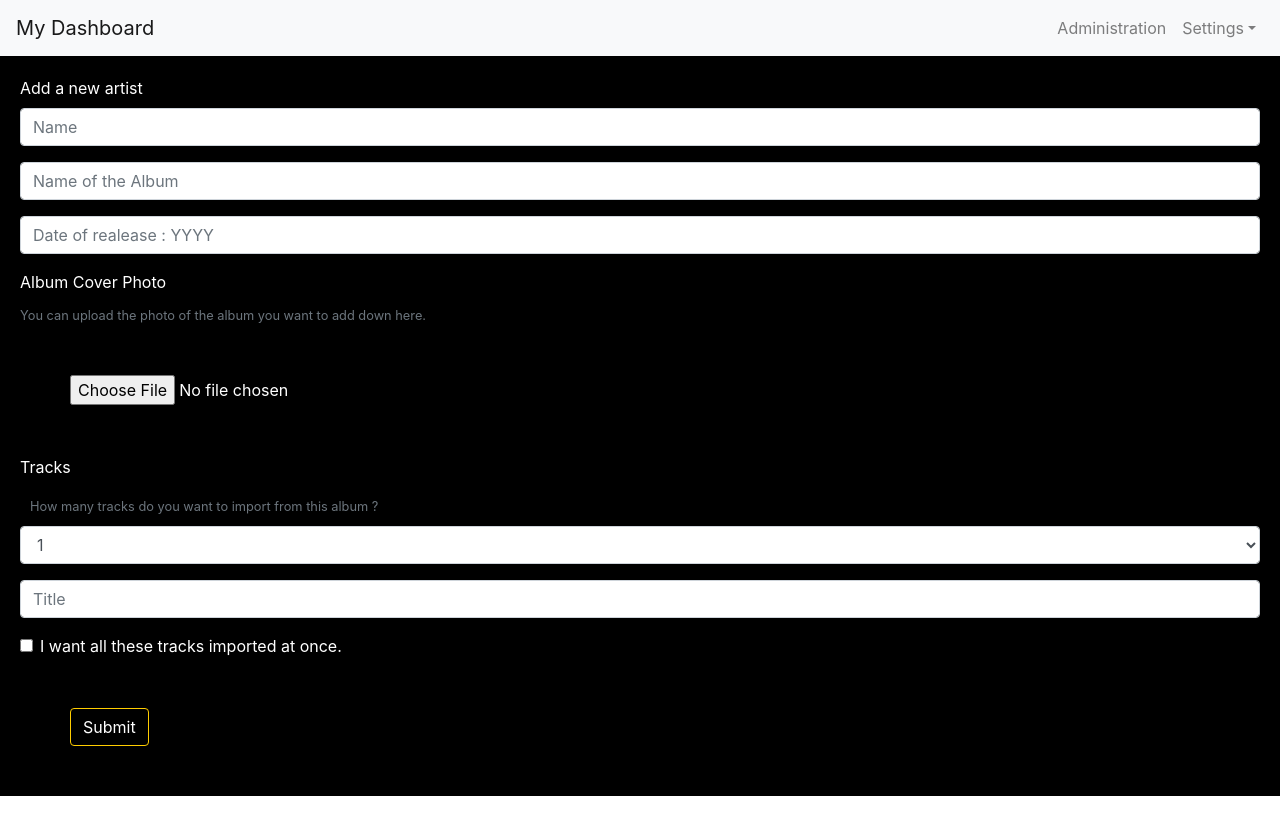
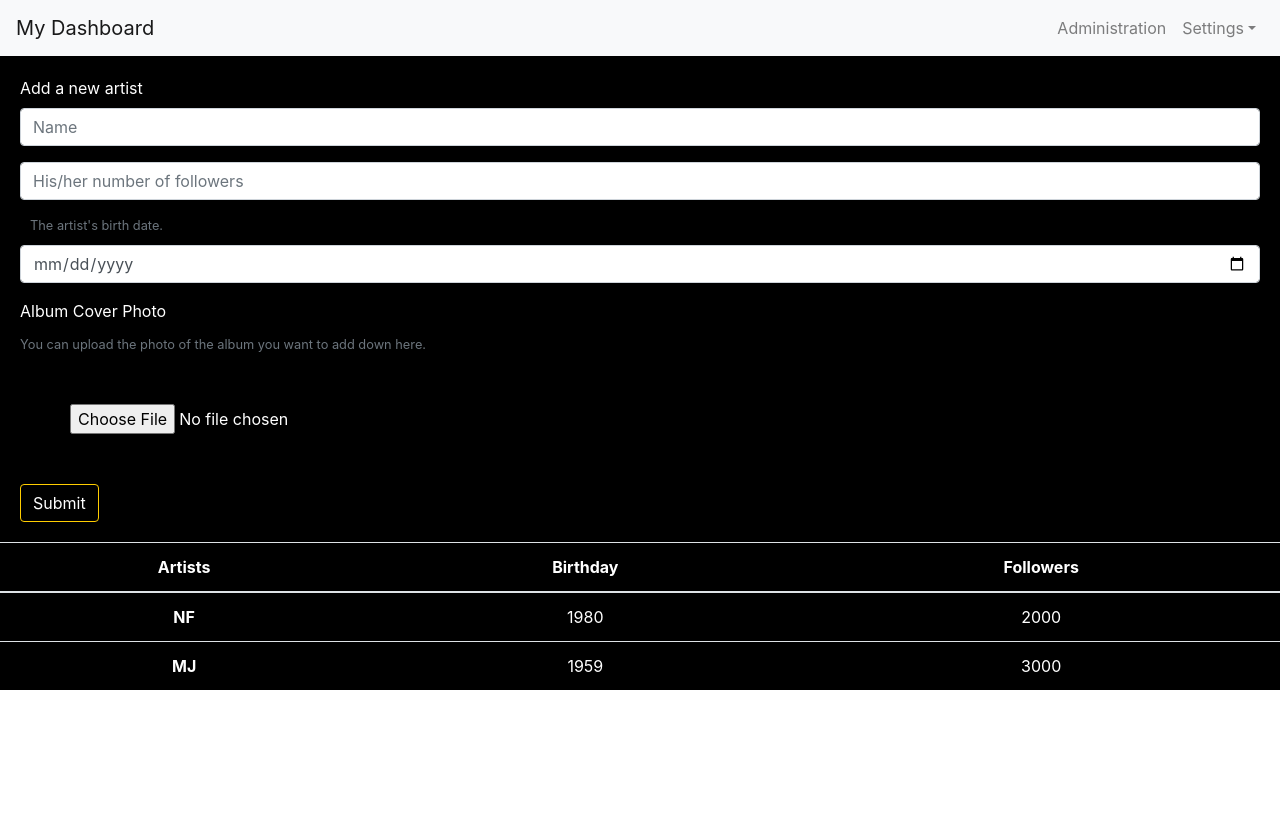
Before and after one commit to aliceValet/project, a React (Create React App) app: page /fillForm in a window 1280 px wide. Shown: the top 816 px of the page. Built offline with nearby package versions, Linux system fonts and the light colour scheme; no server answers.

Commit message:
trying hard to link front to back but unsuccessful so far.

```diff
--- a/package.json
+++ b/package.json
@@ -3,7 +3,10 @@
   "version": "0.1.0",
   "private": true,
   "dependencies": {
+    "axios": "^0.18.0",
+    "body-parser": "^1.18.3",
     "bootstrap": "^4.3.1",
+    "cors": "^2.8.5",
     "react": "^16.8.4",
     "react-bootstrap": "^1.0.0-beta.5",
     "react-dom": "^16.8.4",
--- a/src/App.js
+++ b/src/App.js
@@ -2,6 +2,7 @@ import React, { Component } from 'react';
 import logo from './logo.svg';
 import './App.css';
 import Routes from "./routes";
+
 
 import FirstComp from "./FirstComponent";
 import NavDraw from "./NavDrawer";
--- a/src/Carte.js
+++ b/src/Carte.js
@@ -3,9 +3,24 @@ import {
   ResponsiveContainer
 } from 'recharts';
 import { Card, Button, CardTitle, CardText } from 'reactstrap';
+import axios from 'axios';
 
 class Carde extends PureComponent {
   static jsfiddleUrl = 'https://jsfiddle.net/alidingling/90v76x08/';
+
+  constructor(props){
+    super(props);
+    this.state = {
+      Listenings : null
+    }
+
+  }
+  componentDidMount(){
+    axios.get("http://localhost:3000/tracks/")
+    .then(res => {
+      this.setState({Listenings : res.data})
+    })
+  }
 
   render() {
     return (
--- a/src/FillForm.css
+++ b/src/FillForm.css
@@ -2,3 +2,9 @@
 	background-color: #000000;
 	color : white;
 }
+th{
+	text-align: center;
+}
+td{
+	text-align: center;
+}
--- a/src/FillForm.js
+++ b/src/FillForm.js
@@ -2,63 +2,17 @@ import React from 'react';
 import { Button, Form, FormGroup, Label, Input, FormText } from 'reactstrap';
 import './FillForm.css';
 import NavBarre from './NavBarre';
-
+import TableCompo from './TableComp';
+import Formul from "./Formulaire";
 
 class FillForm extends React.Component {
   render() {
     return (
       <div className="filling">
       <NavBarre/>
-      <Form style={{backgroundColor: "100",margin:20}}>
-        <FormGroup>
-          <Label for="SurName">Add a new artist</Label>
-          <Input type="text" name="surname" id="NomFam" placeholder="Name" />
-        </FormGroup>
-        <FormGroup>
-          <Input type="text" name="name" id="Prenom" placeholder="Name of the Album" />
-        </FormGroup>
-         <FormGroup>
-          <Input type="text" name="birthday" id="BirthDate" placeholder="Date of realease : YYYY" />
-        </FormGroup>
-        <FormGroup >
-          <Label for="exampleFile">Album Cover Photo</Label>
-           <FormText color="muted">
-            You can upload the photo of the album you want to add down here.
-          </FormText>
-          <Input type="file" name="file" id="exampleFile" style={{margin:50}}/>
-        </FormGroup>
-        <FormGroup>
-          <Label for="Expectation">Tracks</Label>
-          <FormText color="muted" style={{margin : 10}}>
-            How many tracks do you want to import from this album ?
-          </FormText>
-          <Input type="select" name="select" id="exampleSelect">
-            <option>1</option>
-            <option>2</option>
-            <option>3</option>
-            <option>4</option>
-            <option>5</option>
-            <option>6</option>
-            <option>7</option>
-            <option>8</option>
-            <option>9</option>
-            <option>10</option>
+      <Formul/>
 
-          </Input>
-        </FormGroup>
-        <FormGroup>
-          <Input type="text" name="TrackTitle" id="TrackTit" placeholder="Title" />
-        </FormGroup>
-
-
-        <FormGroup check>
-          <Label check>
-            <Input type="checkbox" />{' '}
-            I want all these tracks imported at once.
-          </Label>
-        </FormGroup>
-        <Button style={{backgroundColor:"#000000", borderColor:"#FFCD00", margin:50}} >Submit</Button>
-      </Form>
+      <TableCompo/>
       </div>
     );
   }
--- /dev/null
+++ b/src/Formulaire.js
@@ -0,0 +1,36 @@
+import React from 'react';
+import { Button, Form, FormGroup, Label, Input, FormText } from 'reactstrap';
+import './Formulaire.css';
+
+class Formul extends React.Component {
+  render() {
+    return (
+      <Form style={{backgroundColor: "100",margin:20}}>
+        <FormGroup>
+          <Label for="SurName">Add a new artist</Label>
+          <Input type="text" name="Name" id="NomFam" placeholder="Name" />
+        </FormGroup>
+        <FormGroup>
+          <Input type="text" name="nbfollowers" id="Followers" placeholder="His/her number of followers" />
+        </FormGroup>
+        <FormText color="muted" style={{margin : 10}}>
+           The artist's birth date.
+          </FormText>
+         <FormGroup>
+          <Input type="date" name="birthday" id="BirthDate" placeholder="Birthday" />
+        </FormGroup>
+        <FormGroup >
+          <Label for="exampleFile">Album Cover Photo</Label>
+           <FormText color="muted">
+            You can upload the photo of the album you want to add down here.
+          </FormText>
+          <Input type="file" name="file" id="exampleFile" style={{margin:50}}/>
+        </FormGroup>
+
+        <Button style={{backgroundColor:"#000000", borderColor:"#FFCD00"}} >Submit</Button>
+      </Form>
+    );
+  }
+}
+
+export default Formul;
--- /dev/null
+++ b/src/TableComp.js
@@ -0,0 +1,56 @@
+import React from 'react';
+import './TableComp.css';
+import { Table } from 'reactstrap';
+import axios from 'axios';
+
+
+class TableCompo extends React.Component {
+  constructor(props){
+    super(props);
+    this.state={
+      Name : "",
+      Birthday:0,
+      Followers:0
+    }
+
+  }
+  componentDidMount(){
+    axios.get('http://localhost:3000/artists/')
+     .then(res => {
+        const artists = res.data;
+        this.setState({ artists });
+      })
+    .catch(error =>{
+        console.log(error);
+      });
+  }
+  render() {
+    const artists = this.state;
+    return (
+    	 <Table hover style={{width:'100%'}}>
+        <thead>
+          <tr>
+            <th>Artists</th>
+            <th>Birthday</th>
+            <th>Followers</th>
+          </tr>
+        </thead>
+        <tbody>
+          <tr>
+            <th scope="row">NF</th>
+            <td>1980</td>
+            <td>2000</td>
+          </tr>
+          <tr>
+            <th scope="row">MJ</th>
+            <td>1959</td>
+            <td>3000</td>
+          </tr>
+        </tbody>
+      </Table>
+
+    );
+  }
+}
+
+export default TableCompo;
```
Also changed, not shown: src/Formulaire.css (added), src/TableComp.css (added), 1 other file (tests, documents, lock files or other folders).
